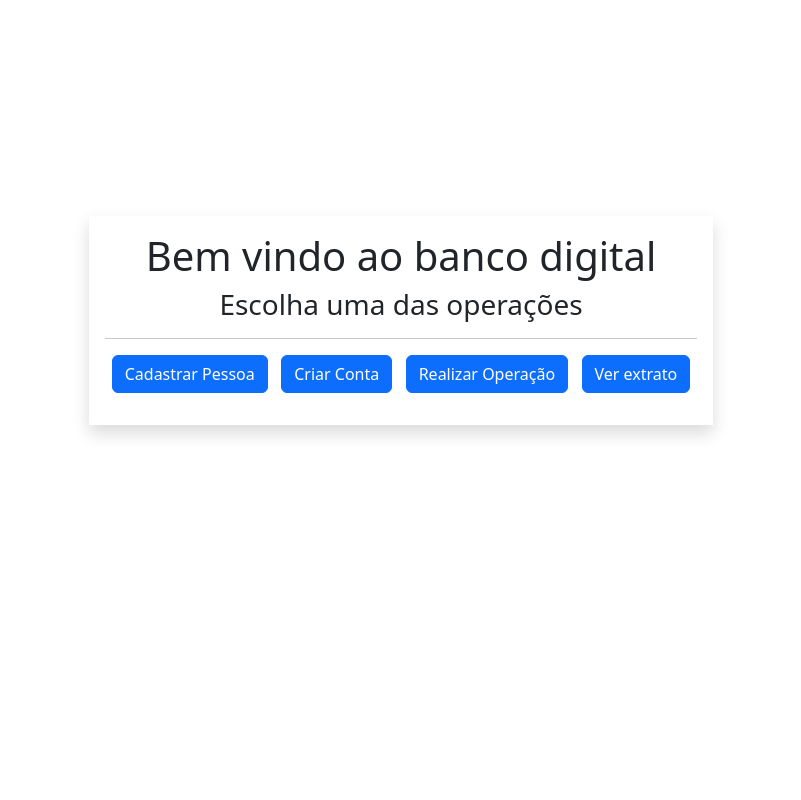
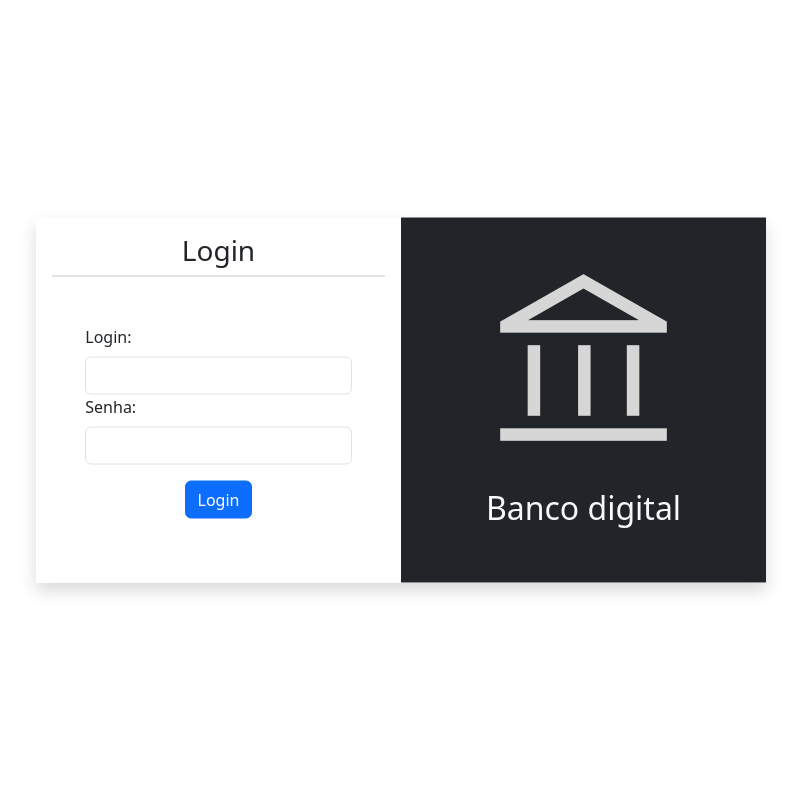
Before and after one commit to caiorodriveira/banco-PHP, a PHP site: page / in a window 1280 px wide. Shown: the whole page, without its empty margins (239-1040 px from the left). Run offline with PHP 8.4, Linux system fonts and the light colour scheme.

Commit message:
IMPROVEMENT - tela de login criada

```diff
--- a/conta.php
+++ b/conta.php
@@ -34,7 +34,7 @@ JOIN pessoa AS p ON c.id_pessoa = p.id_pessoa")->fetchAll(PDO::FETCH_ASSOC);
 <body>
     <main class="container-fluid p-3">
         <div class="new-account w-50 shadow p-3 align-self-center d-flex flex-column mt-5">
-                <a href="index.php" type="button" class="btn btn-secondary align-self-baseline">Voltar</a>
+                <a href="bank.php" type="button" class="btn btn-secondary align-self-baseline">Voltar</a>
                 <h2 class="text-center flex-center"> Cadastrar Conta </h2>
             <hr>
             <form action="" method="POST" class="w-70 d-flex flex-column align-self-center">
--- a/extrato.php
+++ b/extrato.php
@@ -41,7 +41,7 @@ if (empty($_POST["pessoa"]) && empty($_POST["conta"]) && empty($_POST["tipo"]) &
 <body>
     <main class="container-fluid p-3">
         <div class="new-account w-50 shadow p-3 align-self-center d-flex flex-column mt-5">
-            <a href="index.php" type="button" class="btn btn-secondary align-self-baseline">Voltar</a>
+            <a href="bank.php" type="button" class="btn btn-secondary align-self-baseline">Voltar</a>
             <h2 class="text-center flex-center"> Extrato </h2>
             <hr>
             <form action="" method="POST" class="w-70 d-flex flex-column align-self-center">
--- a/index.php
+++ b/index.php
@@ -1,29 +1,85 @@
+<?php
+$error = "";
+require_once("private/connection.php");
+if(!empty($_POST['login']) && !empty($_POST['senha'])){
+    $user = $conn->query("SELECT * FROM usuario where login = '". $_POST["login"]. "' AND senha = '" . $_POST["senha"]. "'")->fetch(PDO::FETCH_ASSOC);
+    if(!empty($user)){
+        header('Location: bank.php');
+    } else {
+        $error = "Usuário ou senha inválidos";
+    }
+}
+?>
+
 <!DOCTYPE html>
 <html lang="pt-BR">
+
 <head>
     <meta charset="UTF-8">
     <meta http-equiv="X-UA-Compatible" content="IE=edge">
     <meta name="viewport" content="width=device-width, initial-scale=1.0">
-    <link rel="stylesheet" href="./css/style.css">
-    <?php include('./includes/cdnsCss.php')?>
-    <title>Bank </title>
+    <?php include('./includes/cdnsCss.php') ?>
+    <title>Document</title>
 </head>
+
 <body>
+    <style>
+        main.container-fluid {
+            min-height: 100vh;
+            width: 100vw;
+        }
 
-    <main class="container-fluid p-3">
-        <div class="welcome shadow p-3 w-50 align-self-center">
-            <h1 class="text-center">Bem vindo ao banco digital</h1>
-            <h3 class="text-center">Escolha uma das operações</h3>
-            <hr>
-            <div class="operations mt-3 mb-3 d-flex justify-content-around">
-                <a type="button" href="./pessoa.php" class="btn btn-primary">Cadastrar Pessoa</a>
-                <a type="button" href="./conta.php" class="btn btn-primary">Criar Conta</a>
-                <a type="button" href="./operacao.php" class="btn btn-primary">Realizar Operação</a>
-                <a type="button" href="./extrato.php" class="btn btn-primary">Ver extrato</a>
+        div.login_container {
+            height: 365px;
+            width: 730px;
+            position: fixed;
+            top: 50%;
+            left: 50%;
+            transform: translate(-50%, -50%);
+        }
+
+        .form-group {
+            width: 80%;
+            align-self: center;
+        }
+    </style>
+    <div class="d-flex login_container shadow">
+        <div id="login" class="p-3 w-50">
+            <div class="top_login">
+                <h3 class="text-center">Login</h3>
+                <hr class="m-0">
+            </div>
+            <div class="body_login">
+                <form class="mt-5 d-flex flex-column" method="POST">
+                    <div class="form-group">
+                        <label for="login" class="form-label">Login:</label>
+                        <input type="text" class="form-control" id="login" name="login" required/>
+                    </div>
+                    <div class="form-group">
+                        <label for="senha" class="form-label">Senha:</label>
+                        <input type="password" class="form-control" id="senha" name="senha" required/>
+                    </div>
+                    <?php if($error!=""):?>
+                    <div class="w-100 d-flex justify-content-center">
+                        <span v-if="error && error != 'N o existe sess o'" class="text-danger"> <?=$error?> </span>
+                    </div>
+                    <?php endif?>
+                    <div class="action d-flex justify-content-center mt-3">
+                        <button type="submit" class="btn btn-primary">Login</button>
+                    </div>
+                </form>
             </div>
         </div>
-    </main>
+        <div class="p-3 py-5 img_login bg-dark w-50 h-100 d-flex flex-column justify-content-between">
+            <div class="icon_login align-self-center">
+                <span class="material-symbols-outlined" style="font-size: 200px; color: #d6d6d6"> account_balance </span>
+            </div>
+            <div class="title_login align-self-center">
+                <h2 class="text-light text-center" style="color: #d6d6d6">Banco digital</h2>
+            </div>
+        </div>
+    </div>
+    <?php include('./includes/cdnsJs.php') ?>
+</body>
 
-<?php include('./includes/cdnsJs.php')?>
-</body>
 </html>
--- a/pessoa.php
+++ b/pessoa.php
@@ -33,7 +33,7 @@ $pessoas = $conn->query("SELECT * FROM pessoa")->fetchAll(PDO::FETCH_ASSOC);
 <body>
     <main class="container-fluid p-3">
         <div class="new-people w-50 shadow p-3 align-self-center d-flex flex-column mt-5">
-                <a href="index.php" type="button" class="btn btn-secondary align-self-baseline">Voltar</a>
+                <a href="bank.php" type="button" class="btn btn-secondary align-self-baseline">Voltar</a>
                 <h2 class="text-center flex-center"> Cadastrar Pessoa </h2>
             <hr>
             <form action="" method="POST" class="w-70 d-flex flex-column align-self-center">
--- a/private/connection.php
+++ b/private/connection.php
@@ -1,11 +1,11 @@
 <?php
-    define('HOST', 'localhost');
-    define('DBNAME', 'db_financias');
-    define('USERNAME', 'root');
-    define('PASSWORD', 'root');
-    $conn = new PDO("mysql:host=".HOST.";dbname=".DBNAME.";charset=utf8", USERNAME, PASSWORD);
+define('HOST', 'localhost');
+define('DBNAME', 'db_financias');
+define('USERNAME', 'root');
+define('PASSWORD', 'root');
+$conn = new PDO("mysql:host=" . HOST . ";dbname=" . DBNAME . ";charset=utf8", USERNAME, PASSWORD);
 
-    $conn->query("CREATE TABLE IF NOT EXISTS pessoa(
+$conn->query("CREATE TABLE IF NOT EXISTS pessoa(
         id_pessoa INT AUTO_INCREMENT NOT NULL PRIMARY KEY,
         nome varchar(100) NOT NULL,
         cpf varchar(11) NOT NULL unique,
@@ -26,5 +26,12 @@
         valor INT NOT NULL,
         id_conta int not null,
         foreign key(id_conta) references conta(id_conta),
-        foreign key(id_pessoa) references pessoa(id_pessoa));");
-?>
+        foreign key(id_pessoa) references pessoa(id_pessoa));
+
+        create table if not exists usuario (
+        id_usuaio int not null primary key auto_increment,
+        login varchar(60) not null,
+        senha varchar(60) not null);
+
+        insert into usuario values(default, 'caiooliveira', 'caio123');
+        ");
--- a/private/operacaoClass.php
+++ b/private/operacaoClass.php
@@ -1,12 +1,10 @@
 <?php
     class Operacao {
-        public $pessoa;
         public $conta;
         public $operacao;
         public $valor;
 
-        public function __construct($pessoa, $conta, $operacao, $valor){
-            $this->pessoa = $pessoa;
+        public function __construct($conta, $operacao, $valor){
             $this->conta = $conta;
             $this->operacao = $operacao;
             $this->valor = $valor;
```
Also changed, not shown: bank.php (added, +29 -0 lines), operacao.php (+4 -4 lines).
